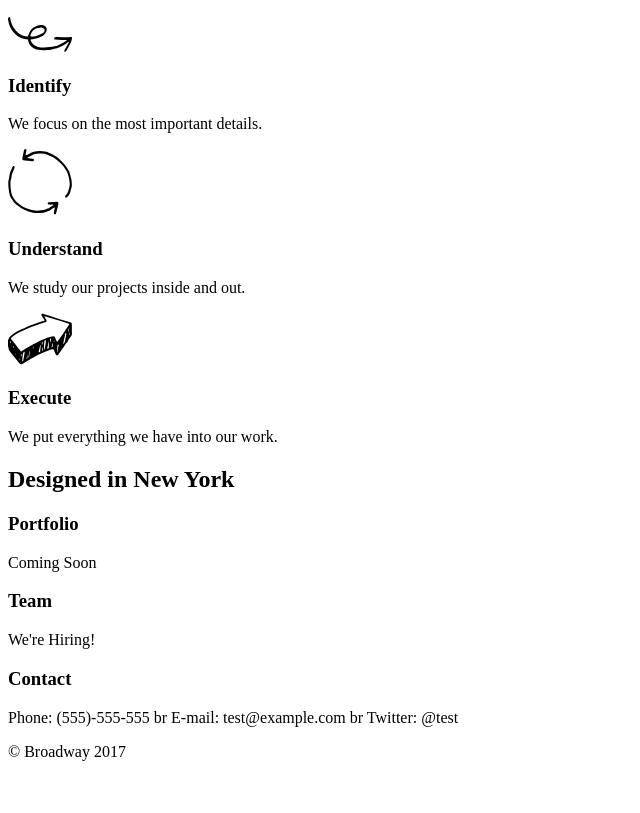
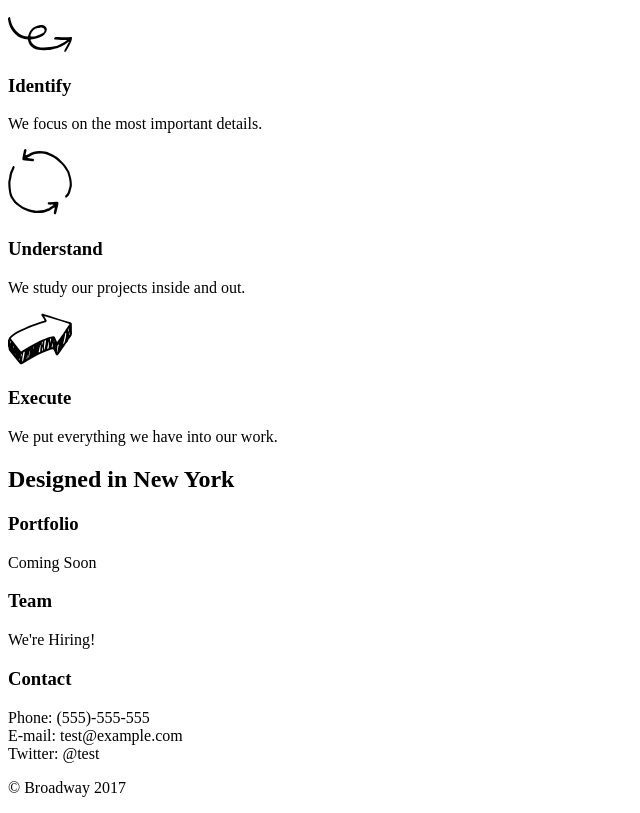
Before and after one commit to WD25/broadway, a plain HTML site: page index.html in a window 1280 px wide. Shown: the part 110-923 px from the top of the page, without its empty margins (0-640 px from the left). Before the commit the page ends 887 px from the top, so only its background shows below. Drawn offline with Linux system fonts and the light colour scheme.

```diff
--- a/index.html
+++ b/index.html
@@ -22,8 +22,8 @@
 <h3>Team</h3>
 <p>We're Hiring!</p>
 <h3>Contact</h3>
-<p>Phone: (555)-555-555 br
-E-mail: test@example.com br
+<p>Phone: (555)-555-555 <br>
+E-mail: test@example.com <br>
 Twitter: @test</p>
   <p>&copy; Broadway 2017 </p>
   </body>
```
